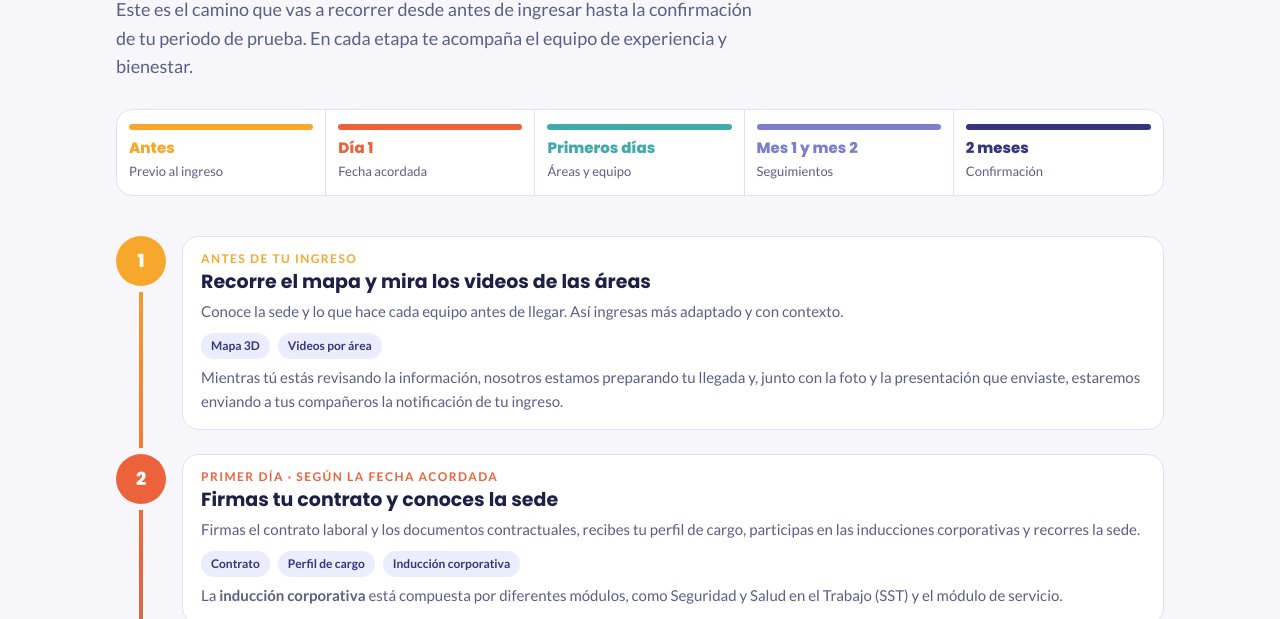
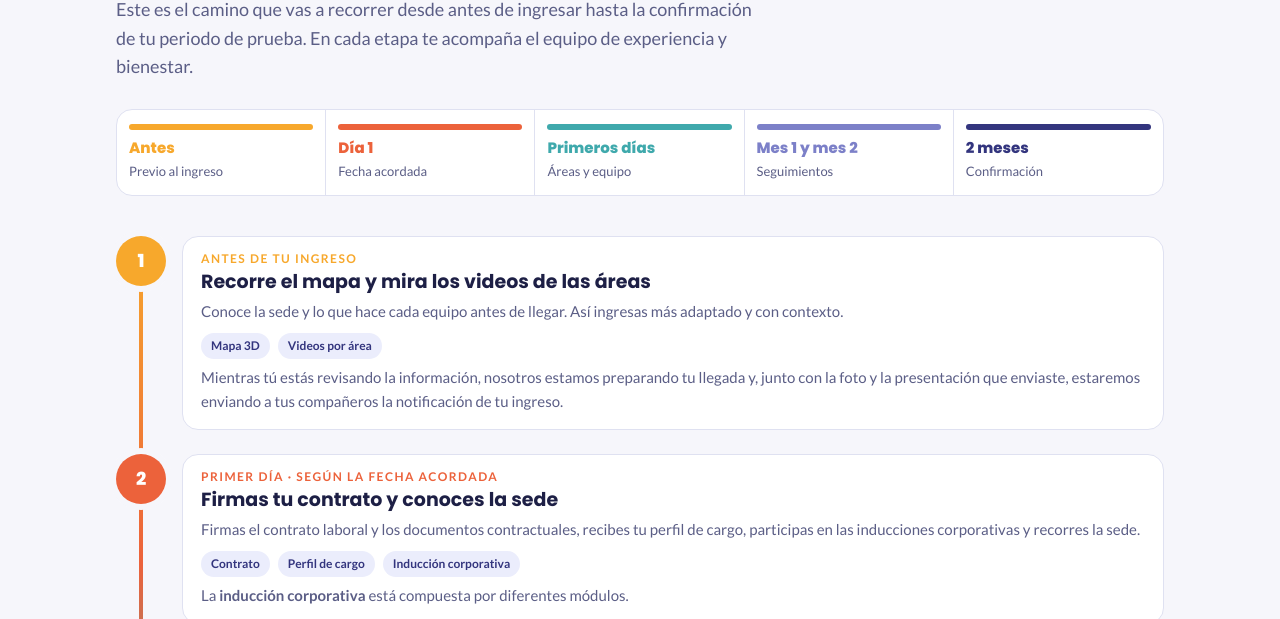
Before and after one commit to Valentinaortizruiz/Bienvenida, a plain HTML site: page index.html in a window 1280 px wide. Both pictures are taken after a click on the button "Ver mis primeros 2 meses". Shown: the part 181-800 px from the top of the page. Drawn offline with Linux system fonts and the light colour scheme.

Commit message:
Quita el detalle de los módulos de inducción
Co-Authored-By: Claude Opus 5.5 <noreply@anthropic.com>

```diff
--- a/index.html
+++ b/index.html
@@ -433,7 +433,7 @@ footer .wrap{display:flex;flex-wrap:wrap;gap:8px 20px;justify-content:space-betw
     </div>
     <ol class="timeline">
       <li style="--c:var(--amber)"><span class="node">1</span><div class="body"><span class="when">Antes de tu ingreso</span><h3>Recorre el mapa y mira los videos de las áreas</h3><p>Conoce la sede y lo que hace cada equipo antes de llegar. Así ingresas más adaptado y con contexto.</p><div class="chips"><span class="chip">Mapa 3D</span><span class="chip">Videos por área</span></div><p>Mientras tú estás revisando la información, nosotros estamos preparando tu llegada y, junto con la foto y la presentación que enviaste, estaremos enviando a tus compañeros la notificación de tu ingreso.</p></div></li>
-      <li style="--c:var(--coral)"><span class="node">2</span><div class="body"><span class="when">Primer día · según la fecha acordada</span><h3>Firmas tu contrato y conoces la sede</h3><p>Firmas el contrato laboral y los documentos contractuales, recibes tu perfil de cargo, participas en las inducciones corporativas y recorres la sede.</p><div class="chips"><span class="chip">Contrato</span><span class="chip">Perfil de cargo</span><span class="chip">Inducción corporativa</span></div><p>La <b>inducción corporativa</b> está compuesta por diferentes módulos, como Seguridad y Salud en el Trabajo (SST) y el módulo de servicio.</p></div></li>
+      <li style="--c:var(--coral)"><span class="node">2</span><div class="body"><span class="when">Primer día · según la fecha acordada</span><h3>Firmas tu contrato y conoces la sede</h3><p>Firmas el contrato laboral y los documentos contractuales, recibes tu perfil de cargo, participas en las inducciones corporativas y recorres la sede.</p><div class="chips"><span class="chip">Contrato</span><span class="chip">Perfil de cargo</span><span class="chip">Inducción corporativa</span></div><p>La <b>inducción corporativa</b> está compuesta por diferentes módulos.</p></div></li>
       <li style="--c:var(--teal)"><span class="node">3</span><div class="body"><span class="when">Durante tus primeros días</span><h3>Vives una experiencia presencial en cada área</h3><p>Visitas las áreas y ves en persona lo que se vio en los videos: quiénes las conforman y cómo se conectan con tu trabajo. Así vas entendiendo la importancia de cada área para lograr los objetivos organizacionales.</p></div></li>
       <li style="--c:#7c80c8"><span class="node">4</span><div class="body"><span class="when">Luego</span><h3>Te presentamos a tu líder y a tu equipo</h3><p>Conoces a tu líder y a tu equipo de trabajo, e inicias tu proceso de entrenamiento y de reconocimiento del entorno.</p></div></li>
       <li style="--c:var(--coral)"><span class="node">5</span><div class="body"><span class="when">Durante los 2 meses</span><h3>Seguimientos formativos y de periodo de prueba</h3><p>Tienes 4 seguimientos formativos, a cargo del equipo de formación, y 2 seguimientos de periodo de prueba, en el primer y en el segundo mes, a cargo del equipo de onboarding. Así te sientes acompañado y podemos identificar qué necesitas.</p><div class="chips"><span class="chip">4 formativos</span><span class="chip">2 de periodo de prueba</span></div></div></li>
```
